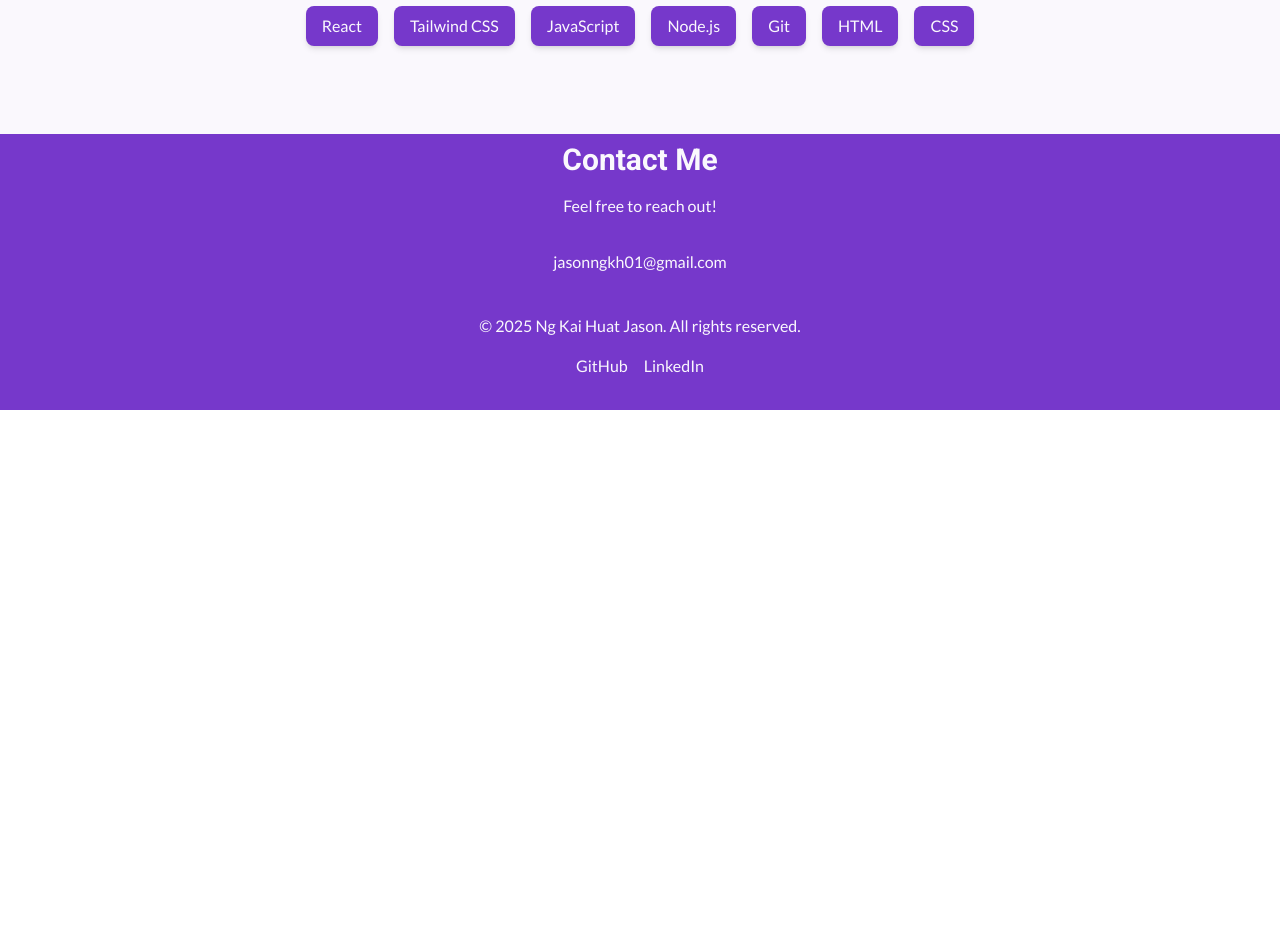
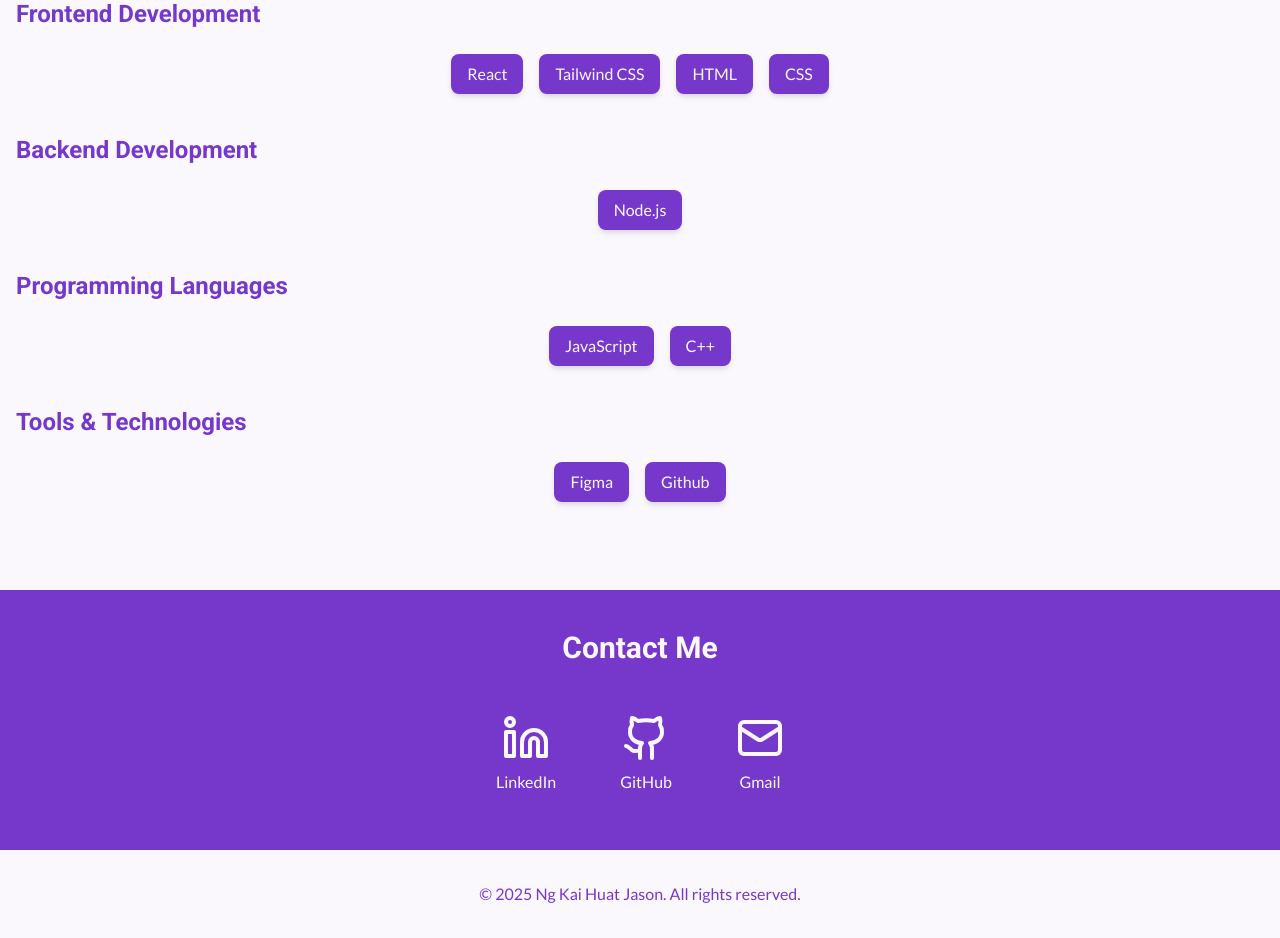
Before and after one commit to Ng-Kai-Huat-Jason/Portfolio, a React (Create React App) app: page / in a window 1280 px wide. Shown: the part 1360-2298 px from the top of the page. Before the commit the page ends 1770 px from the top, so only its background shows below. Built offline with nearby package versions, Linux system fonts and the light colour scheme.

Commit message:
Updated Contact Me and Footer

```diff
--- a/src/Components/Contact.jsx
+++ b/src/Components/Contact.jsx
@@ -1,15 +1,52 @@
 import React from "react";
+import { Linkedin, Github, Mail } from "lucide-react"; // Import Lucide icons
 
 const Contact = () => {
   return (
-    <section id="contact" className="py-2 bg-primary">
+    <section id="contact" className="py-10 bg-primary">
       <div className="container mx-auto px-4">
-        <h2 className="text-3xl font-bold text-center text-background ">Contact Me</h2>
-        <p className="mt-4 text-background text-center">Feel free to reach out!</p>
-        <div className="mt-8 text-center">
-          <a href="mailto:jasonngkh01@gmail.com" className="text-background hover:underline">
-            jasonngkh01@gmail.com
-          </a>
+        <h2 className="text-3xl font-bold text-center text-background mb-8">
+          Contact Me
+        </h2>
+
+        {/* Icons and Links */}
+        <div className="flex justify-center space-x-8">
+          {/* LinkedIn */}
+          <div className="text-center">
+            <a
+              href="https://www.linkedin.com/in/ngkaihuatjason/"
+              target="_blank"
+              rel="noopener noreferrer"
+              className="block p-4 rounded hover:bg-background hover:bg-opacity-10 transition-colors duration-300"
+            >
+              <Linkedin className="w-12 h-12 mx-auto text-background" />
+              <p className="mt-2 text-background">LinkedIn</p>
+            </a>
+          </div>
+
+          {/* GitHub */}
+          <div className="text-center">
+            <a
+              href="https://github.com/Ng-Kai-Huat-Jason"
+              target="_blank"
+              rel="noopener noreferrer"
+              className="block p-4 rounded hover:bg-background hover:bg-opacity-10 transition-colors duration-300"
+            >
+              <Github className="w-12 h-12 mx-auto text-background" />
+              <p className="mt-2 text-background">GitHub</p>
+            </a>
+          </div>
+
+          {/* Gmail */}
+          <div className="text-center">
+            <a
+              href="mailto:jasonngkh01@gmail.com"
+              className="block p-4 rounded hover:bg-background hover:bg-opacity-10 transition-colors duration-300"
+            >
+              <Mail className="w-12 h-12 mx-auto text-background" />
+              <p className="mt-2 text-background">Gmail</p>
+            </a>
+          </div>
         </div>
       </div>
     </section>
--- a/src/Components/Footer.jsx
+++ b/src/Components/Footer.jsx
@@ -2,16 +2,8 @@
 
 const Footer = () => {
   return (
-    <footer className="bg-primary text-background py-8 text-center">
+    <footer className="bg-background text-primary py-8 text-center">
       <p>&copy; {new Date().getFullYear()} Ng Kai Huat Jason. All rights reserved.</p>
-      <div className="mt-4">
-        <a href="https://github.com/your-username" className="mx-2 hover:text-accent">
-          GitHub
-        </a>
-        <a href="https://linkedin.com/in/your-username" className="mx-2 hover:text-accent">
-          LinkedIn
-        </a>
-      </div>
     </footer>
   );
 };
--- a/src/Components/Skills.jsx
+++ b/src/Components/Skills.jsx
@@ -1,27 +1,33 @@
 import React from "react";
 
 const Skills = () => {
-  const skills = [
-    "React",
-    "Tailwind CSS",
-    "JavaScript",
-    "Node.js",
-    "Git",
-    "HTML",
-    "CSS",
-  ];
+  const skills = {
+    "Frontend Development": ["React", "Tailwind CSS", "HTML", "CSS"],
+    "Backend Development": ["Node.js"],
+    "Programming Languages": ["JavaScript","C++"],
+    "Tools & Technologies": ["Figma","Github"],
+  };
 
   return (
     <section id="skills" className="py-20 bg-background">
       <div className="container mx-auto px-4">
         <h2 className="text-3xl font-bold text-center text-primary">Skills</h2>
-        <div className="mt-8 flex flex-wrap justify-center">
-          {skills.map((skill, index) => (
-            <div
-              key={index}
-              className="m-2 px-4 py-2 bg-primary text-background rounded-lg shadow-md"
-            >
-              {skill}
+        <div className="mt-8 space-y-8">
+          {Object.entries(skills).map(([category, skillsList]) => (
+            <div key={category}>
+              <h3 className="text-2xl font-semibold text-primary mb-4">
+                {category}
+              </h3>
+              <div className="flex flex-wrap justify-center">
+                {skillsList.map((skill, index) => (
+                  <div
+                    key={index}
+                    className="m-2 px-4 py-2 bg-primary text-background rounded-lg shadow-md"
+                  >
+                    {skill}
+                  </div>
+                ))}
+              </div>
             </div>
           ))}
         </div>
```
Also changed, not shown: src/images/ReactLogo.png (added).
